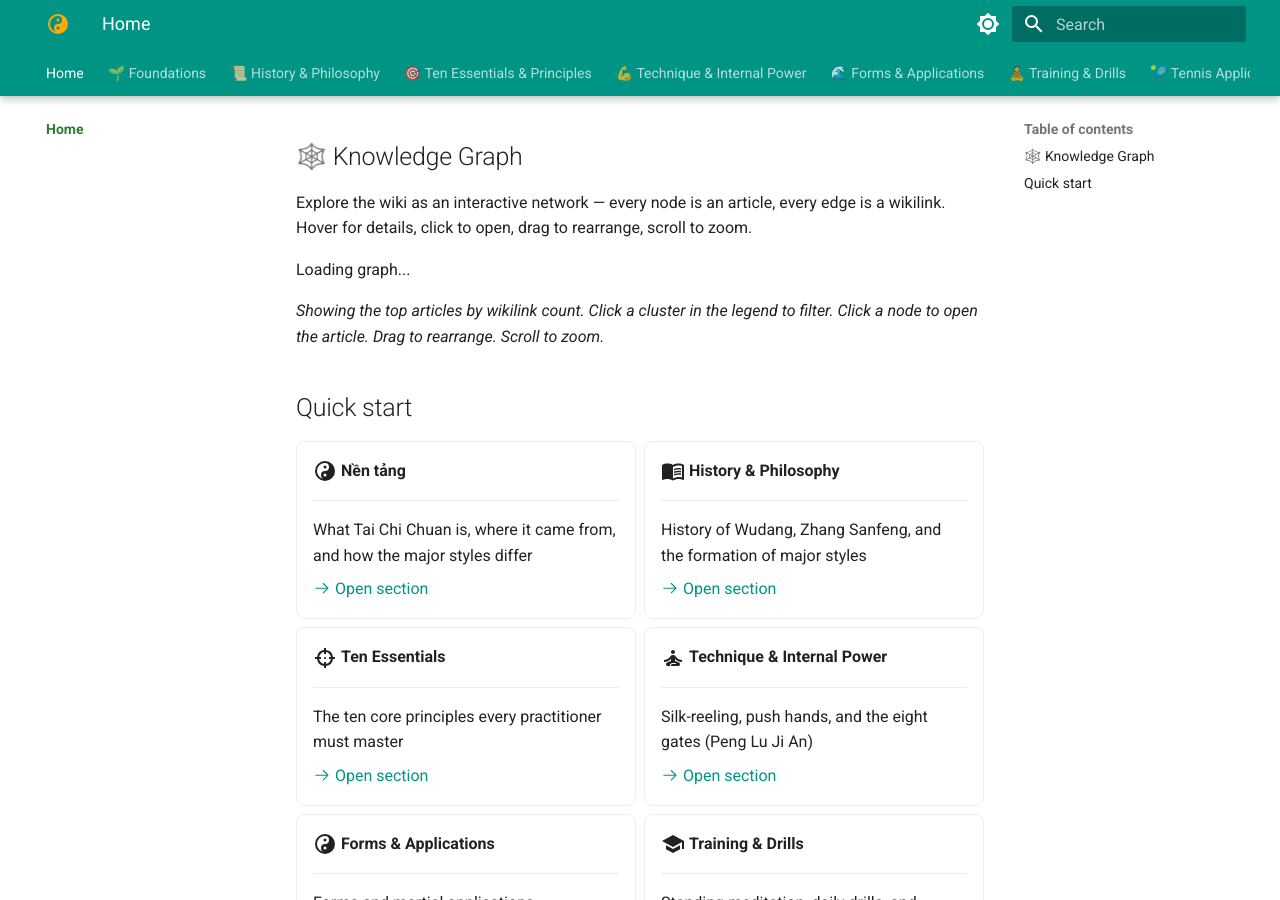
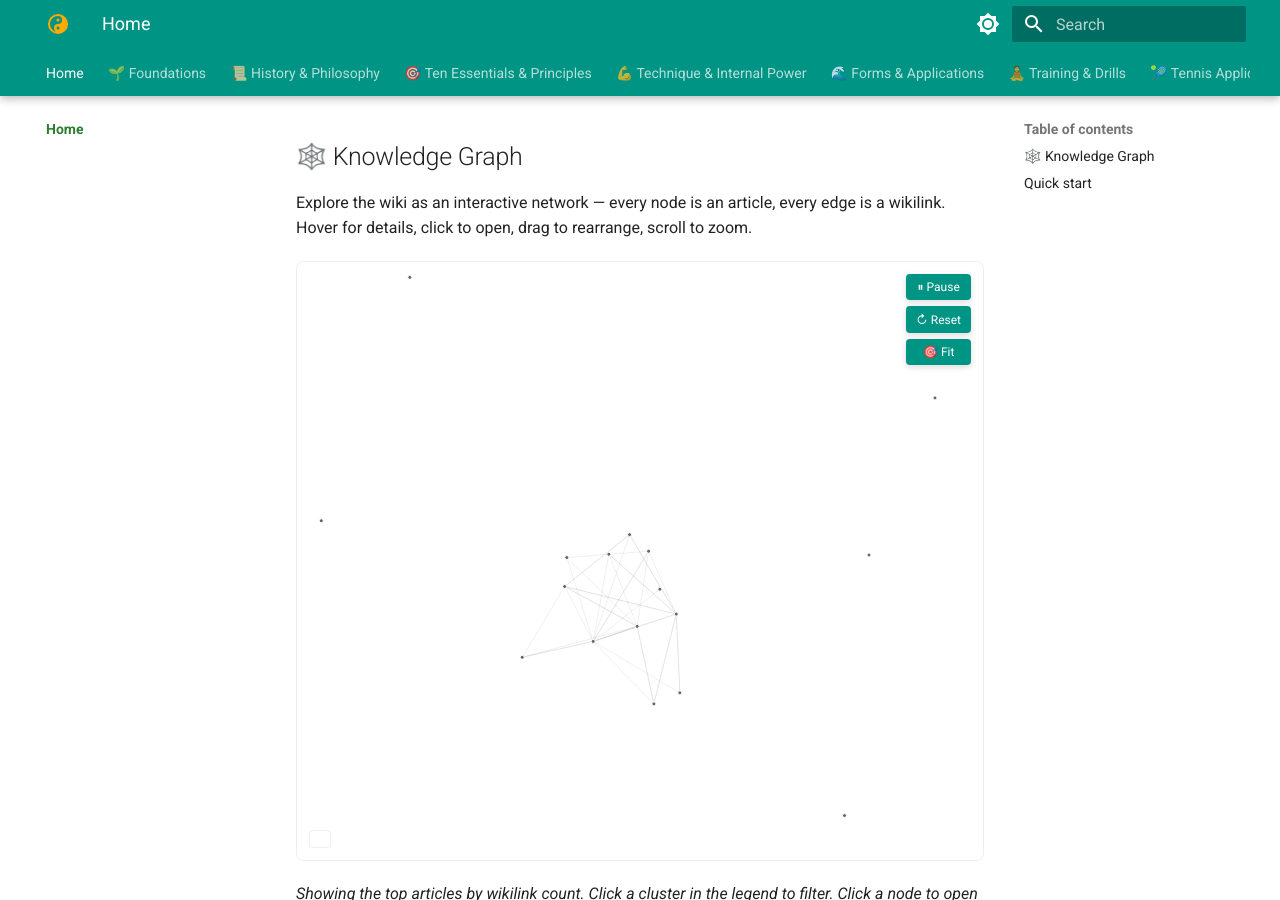
Before and after one commit to HenryPhamDuc/taichi-wiki-en, an MkDocs documentation site: the page built from docs/index.md, in a window 1280 px wide and 900 px high, scrolled down 457 px. Built offline with MkDocs 1.6.1 and Material for MkDocs 9.7.7, drawn with Linux system fonts in a browser that asks for light colours; some of the changed lines change nothing that is shown.

Commit message:
Wire up graph view (add extra_javascript + extra_css for D3)

```diff
--- a/mkdocs.yml
+++ b/mkdocs.yml
@@ -60,6 +60,12 @@ theme:
 
 extra_css:
   - assets/taichi-extra.css
+  - assets/graph-component.css
+
+# Extra JS for graph view
+extra_javascript:
+  - assets/d3.v7.min.js
+  - assets/graph-component.js
 
 # Plugins
 plugins:
```
